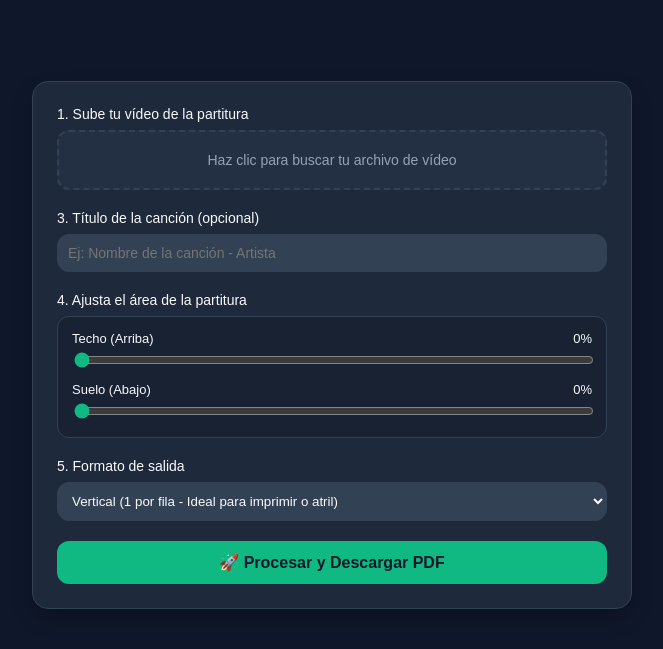
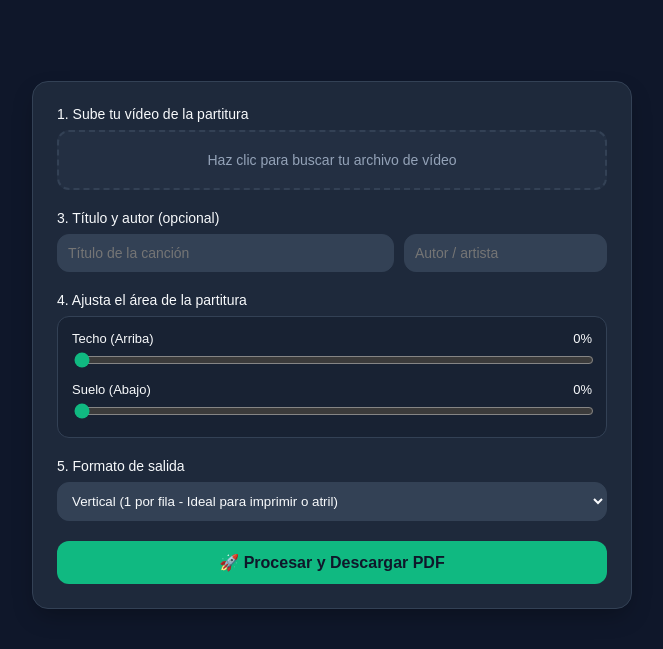
Before and after one commit to davidsantos660/extractor-partituras, a Flask app: page / in a window 1280 px wide. Shown: the part 65-714 px from the top of the page, without its empty margins (308-971 px from the left). Run offline with Flask 3, Linux system fonts and the light colour scheme; some libraries are stand-ins or nearby versions.

Commit message:
Update index.html

```diff
--- a/templates/index.html
+++ b/templates/index.html
@@ -2,7 +2,19 @@
 <html lang="es">
 <head>
     <meta charset="UTF-8">
+    <meta name="viewport" content="width=device-width, initial-scale=1">
     <title>SheetMusic Extractor Pro</title>
+    <style>
+        /* NUEVO: misma fuente que se usa en el PDF, para que la previsualización sea fiel */
+        @font-face {
+            font-family: 'PartituraTitulo';
+            src: url('/static/fonts/Poppins-SemiBold.ttf');
+        }
+        @font-face {
+            font-family: 'PartituraAutor';
+            src: url('/static/fonts/Poppins-Regular.ttf');
+        }
+    </style>
 </head>
 <body style="background-color:#0f172a; color:#f8fafc; font-family:sans-serif; margin:0; padding:0; min-height:100vh; display:flex; flex-direction:column;">
 
@@ -66,8 +78,17 @@
                 </div>
 
                 <div style="margin-bottom:20px;">
-                    <label style="display:block; font-size:14px; margin-bottom:8px;">3. Título de la canción (opcional)</label>
-                    <input type="text" name="titulo" placeholder="Ej: Nombre de la canción - Artista" maxlength="80" style="width:100%; box-sizing:border-box; background-color:#334155; border:1px solid #334155; border-radius:12px; padding:10px; color:#f8fafc; outline:none; font-size:14px;">
+                    <label style="display:block; font-size:14px; margin-bottom:8px;">3. Título y autor (opcional)</label>
+                    <div style="display:flex; gap:10px; margin-bottom:12px;">
+                        <input type="text" name="titulo" id="input-titulo" placeholder="Título de la canción" maxlength="80" oninput="actualizarPreviewTitulo()" style="flex:2; box-sizing:border-box; background-color:#334155; border:1px solid #334155; border-radius:12px; padding:10px; color:#f8fafc; outline:none; font-size:14px;">
+                        <input type="text" name="autor" id="input-autor" placeholder="Autor / artista" maxlength="50" oninput="actualizarPreviewTitulo()" style="flex:1; box-sizing:border-box; background-color:#334155; border:1px solid #334155; border-radius:12px; padding:10px; color:#f8fafc; outline:none; font-size:14px;">
+                    </div>
+
+                    <!-- NUEVO: previsualización en vivo, con la fuente real que se usará en el PDF -->
+                    <div id="preview-titulo-caja" style="display:none; background-color:#f8fafc; border-radius:8px; padding:14px 18px; position:relative; min-height:50px;">
+                        <div id="preview-titulo-texto" style="font-family:'PartituraTitulo', sans-serif; color:#0f172a; font-size:20px; text-align:center;"></div>
+                        <div id="preview-autor-texto" style="font-family:'PartituraAutor', sans-serif; color:#475569; font-size:12px; text-align:right; margin-top:4px;"></div>
+                    </div>
                 </div>
 
                 <div style="margin-bottom:20px;">
@@ -185,6 +206,17 @@
             // NUEVO: mueve la preview al frame de INICIO o de FIN según el slider que hayas movido tú
             videoOculto.currentTime = (origen === 'fin') ? fin : inicio;
         }
+        // NUEVO: previsualización en vivo del título/autor, con la misma fuente del PDF
+        function actualizarPreviewTitulo() {
+            const titulo = document.getElementById('input-titulo').value.trim();
+            const autor = document.getElementById('input-autor').value.trim();
+            const caja = document.getElementById('preview-titulo-caja');
+
+            document.getElementById('preview-titulo-texto').innerText = titulo;
+            document.getElementById('preview-autor-texto').innerText = autor;
+
+            caja.style.display = (titulo || autor) ? 'block' : 'none';
+        }
     </script>
 </body>
 </html>
```
